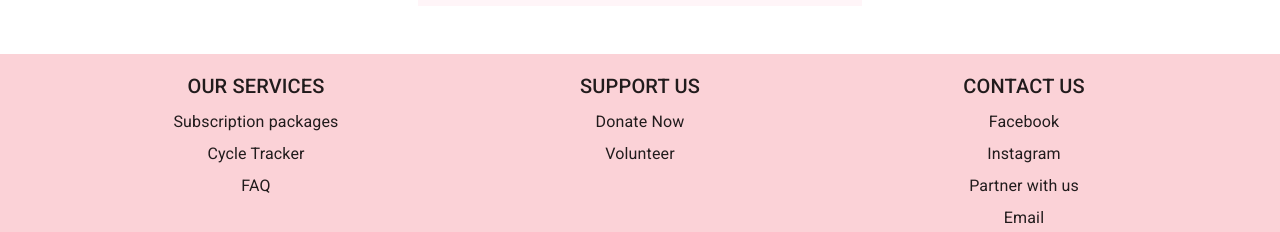
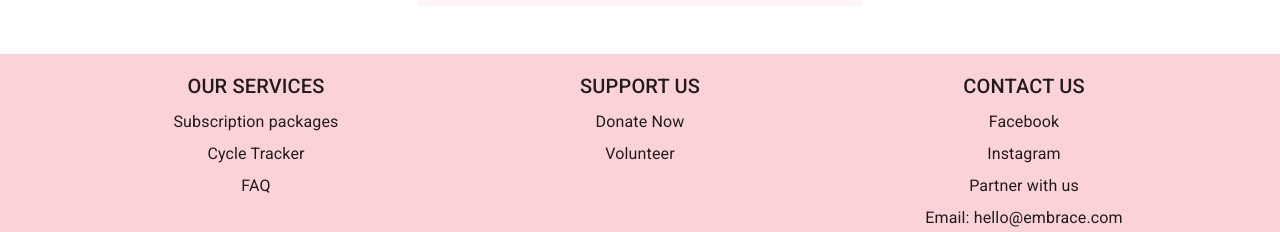
Before and after one commit to BioxMech/embrace, a React (Create React App) app: page /login in a window 1280 px wide. Shown: the part 706-938 px from the top of the page. Built offline with nearby package versions, Linux system fonts and the light colour scheme; no server answers.

Commit message:
Footer updated

```diff
--- a/src/component/footer/footer.component.jsx
+++ b/src/component/footer/footer.component.jsx
@@ -19,7 +19,7 @@ function Footer() {
   const [activeItem, setActiveItem] = useState(path);
 
   return (
-    <Box mt={5} pt={2} className="footer-box">
+    <Box mt={5} py={2} className="footer-box">
       <Container maxWidth="lg">
         <Grid container style={{ display: "flex", justifyContent: "space-around", textAlign: "center" }}>
           {
@@ -36,6 +36,16 @@ function Footer() {
                       </Typography>
                     </Box>
                   ))}
+                  {
+                    name === "Contact Us" ?
+                    <Box>
+                      <Typography variant="body1" color="inherit" className={"footer-description"}>
+                        Email: hello@embrace.com
+                      </Typography>
+                    </Box>
+                    :
+                    null
+                  }
                 </Box>
               </Grid>
             ))
--- a/src/component/footer/footer.js
+++ b/src/component/footer/footer.js
@@ -42,12 +42,8 @@ export const footerList = [
       },
       {
         "label": "Partner with us",
-        "href": "#"
+        "href": "/support"
       },
-      {
-        "label": "Email",
-        "href": "#"
-      }
     ]
   }
 ]
```
